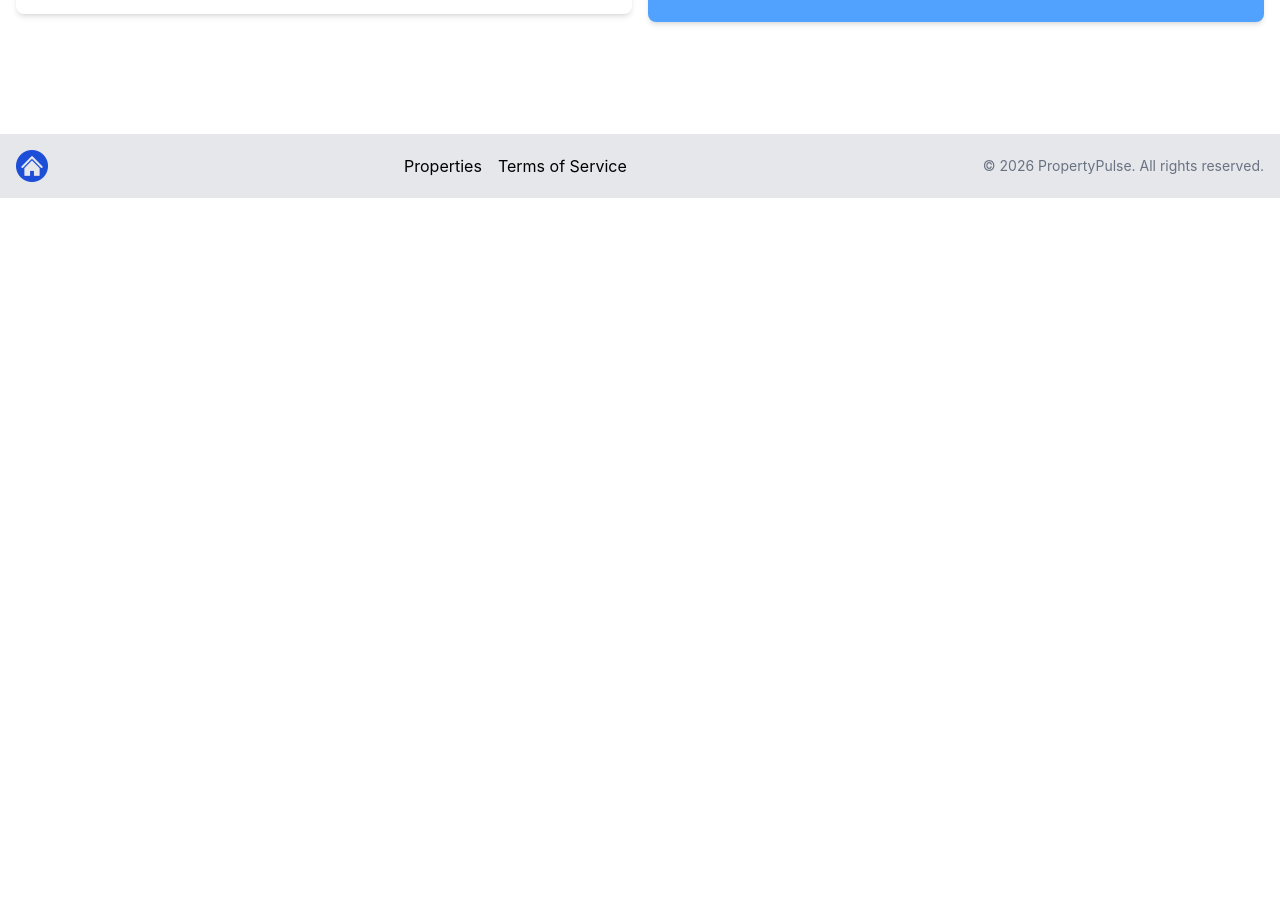
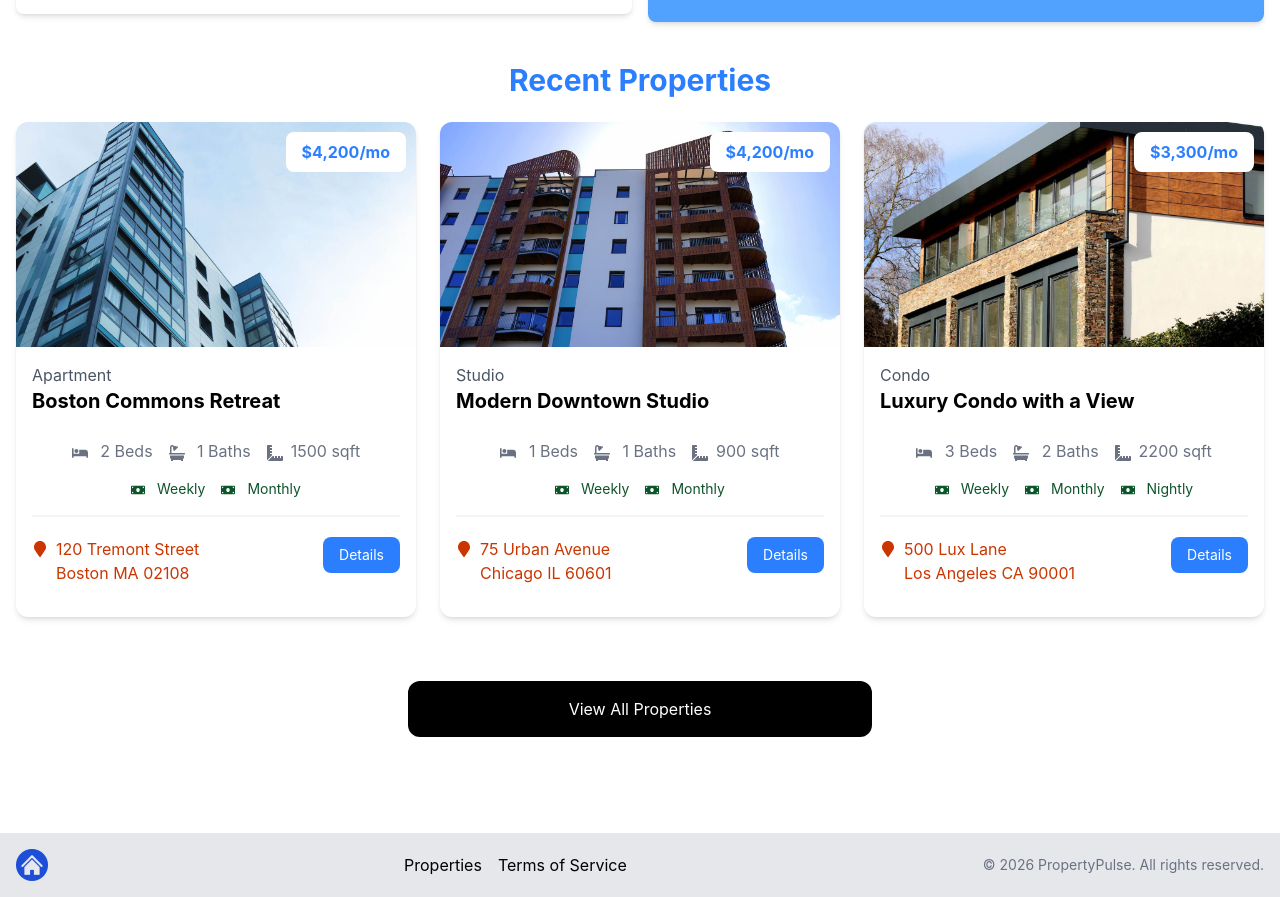
Before and after one commit to NickArch94/property-manager, a Next.js app: page / in a window 1280 px wide. Shown: the part 655-1552 px from the top of the page. Before the commit the page ends 853 px from the top, so only its background shows below. Built offline with nearby package versions, Linux system fonts and the light colour scheme.

Commit message:
Added a 'recent properties' section to the hopepage of the site.

```diff
--- a/app/page.jsx
+++ b/app/page.jsx
@@ -1,5 +1,6 @@
 import Hero from '@/components/Hero'
 import InfoBoxes from '@/components/InfoBoxes'
+import HomeProperties from '@/components/HomeProperties'
 import Footer from '@/components/Footer'
 import React from 'react'
 
@@ -8,6 +9,7 @@
     <div>
       <Hero />
       <InfoBoxes />
+      <HomeProperties />
       <Footer />
     </div>
   )
--- /dev/null
+++ b/components/HomeProperties.jsx
@@ -0,0 +1,39 @@
+import React from 'react'
+import properties from '@/properties.json'
+import PropertyCard from '@/components/PropertyCard'
+import Link from 'next/link'
+
+const homeProperties = () => {
+  const recentProperties = properties
+  .sort(() => Math.random() - Math.random())
+  .slice(0, 3)
+
+  return (
+  <>
+    <section className="px-4 py-6">
+      <div className="container-xl lg:container m-auto">
+        <h2 className="text-3xl font-bold text-blue-500 mb-6 text-center">
+          Recent Properties
+        </h2>
+        <div className="grid grid-cols-1 md:grid-cols-3 gap-6">
+          { recentProperties === 0 ? (
+            <p>No New Properties</p>
+          ) : recentProperties.map((property) => (
+            <PropertyCard key={property._id} property={property}/>
+          )) }
+        </div>
+      </div>
+    </section>
+
+    <section className="m-auto max-w-lg my-10 px-6">
+      <Link
+        href="/properties"
+        className="block bg-black text-white text-center py-4 px-6 rounded-xl hover:bg-gray-700"
+        >View All Properties</Link
+      >
+    </section>
+  </>
+  )
+}
+
+export default homeProperties
```
